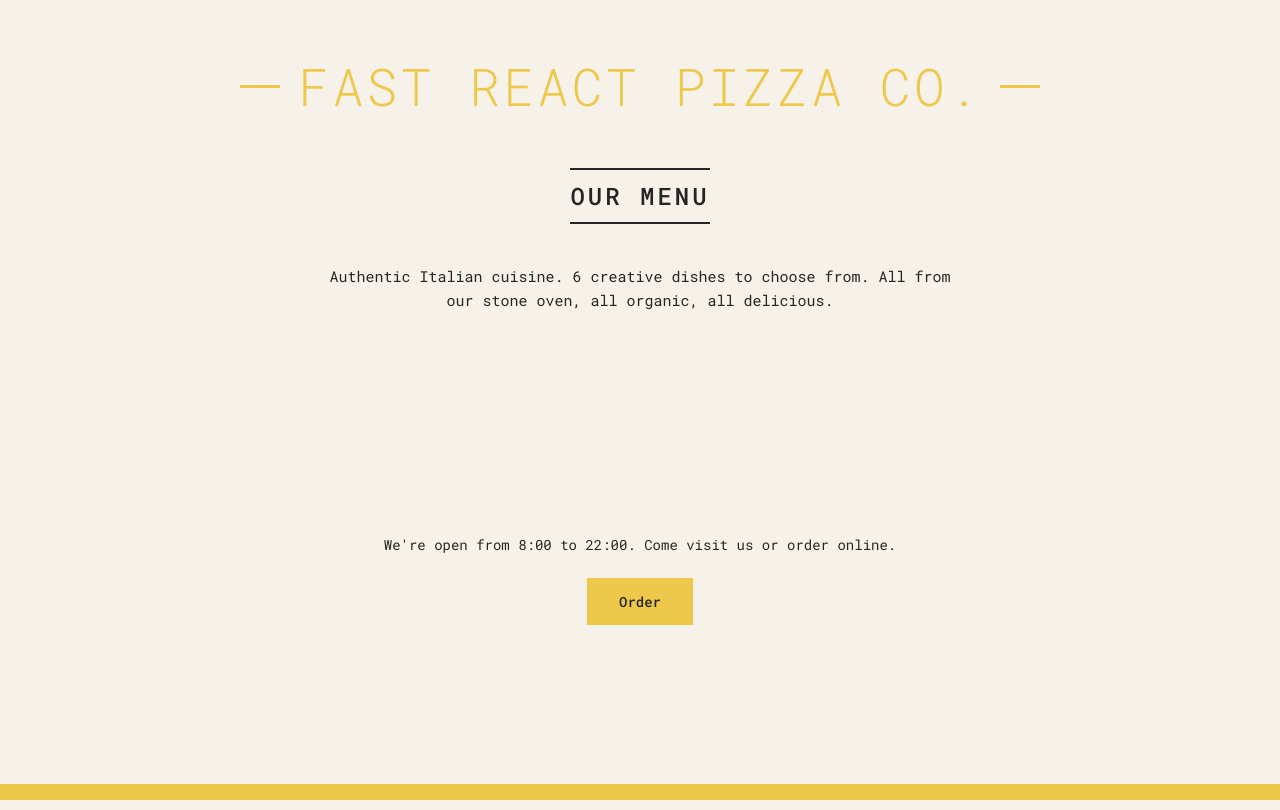
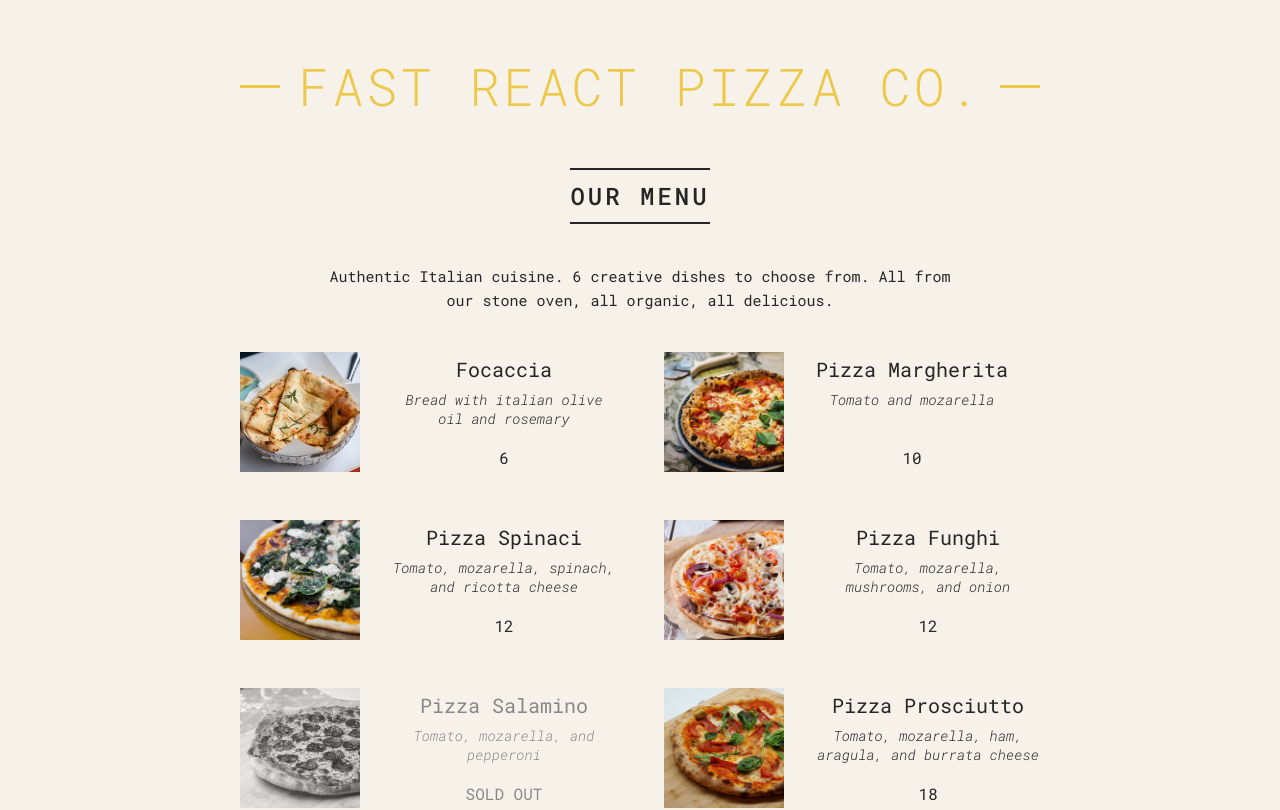
Before and after one commit to OleMartinKeis/pizzas, a React (Vite) app: page / in a window 1280 px wide. Shown: the top 810 px of the page. Built offline with nearby package versions, Linux system fonts and the light colour scheme.

Commit message:
Changed props of Pizza

```diff
--- a/src/components/pizza/index.jsx
+++ b/src/components/pizza/index.jsx
@@ -1,12 +1,15 @@
 import React from "react";
 
-function Pizza(props) {
+function Pizza({ pizzaObj }) {
     return (
-        <div>
-            <img src={props.photoName} alt={props.name} />
-            <h3>{props.name}</h3>
-            <p>{props.ingredients}</p>
-        </div>
+        <li className={`pizza ${pizzaObj.soldOut ? "sold-out" : ""}`}>
+            <img src={pizzaObj.photoName} alt={pizzaObj.name} />
+            <div>
+                <h3>{pizzaObj.name}</h3>
+                <p>{pizzaObj.ingredients}</p>
+                <span>{pizzaObj.soldOut ? "SOLD OUT" : pizzaObj.price}</span>
+            </div>
+        </li>
     );
 }
 
```
